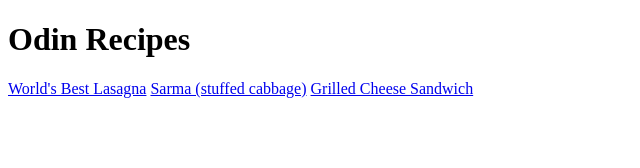
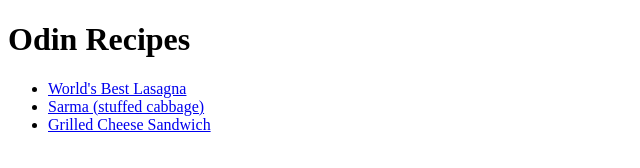
Before and after one commit to limunnn1/odin-recipes, a plain HTML site: page index.html in a window 1280 px wide. Shown: the whole page, without its empty margins (0-640 px from the left). Drawn offline with Linux system fonts and the light colour scheme.

Commit message:
Ordered the links in an ordered list

```diff
--- a/index.html
+++ b/index.html
@@ -7,8 +7,10 @@
 
   <body>
     <h1>Odin Recipes</h1>
-    <a href="recipes/lasagna.html">World's Best Lasagna</a>
-    <a href="recipes/sarma.html">Sarma (stuffed cabbage)</a>
-    <a href="recipes/grilledcheese.html">Grilled Cheese Sandwich</a>
+    <ul>
+      <li><a href="recipes/lasagna.html">World's Best Lasagna</a></li>
+      <li><a href="recipes/sarma.html">Sarma (stuffed cabbage)</a></li>
+      <li><a href="recipes/grilledcheese.html">Grilled Cheese Sandwich</a></li>
+    </ul>
   </body>
 </html>
```
